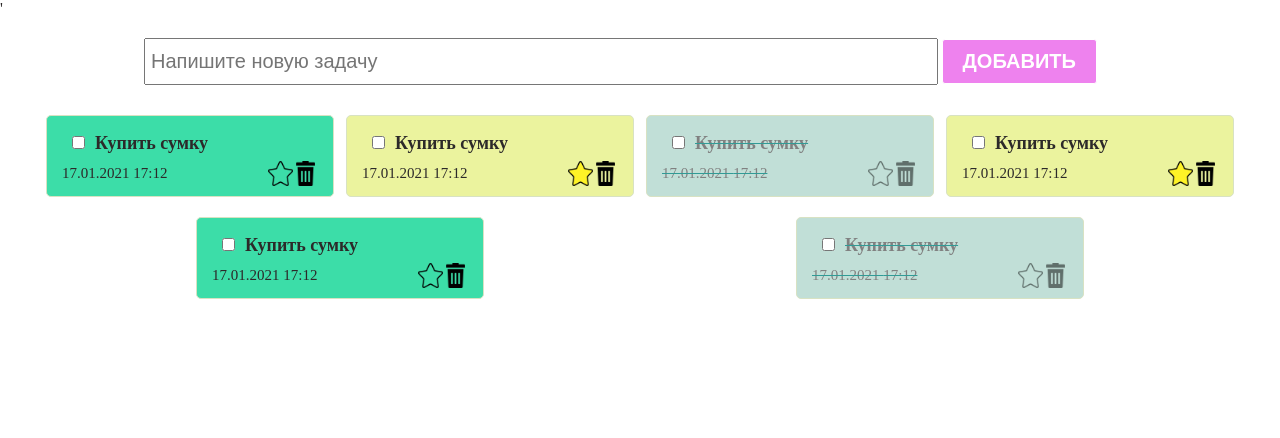
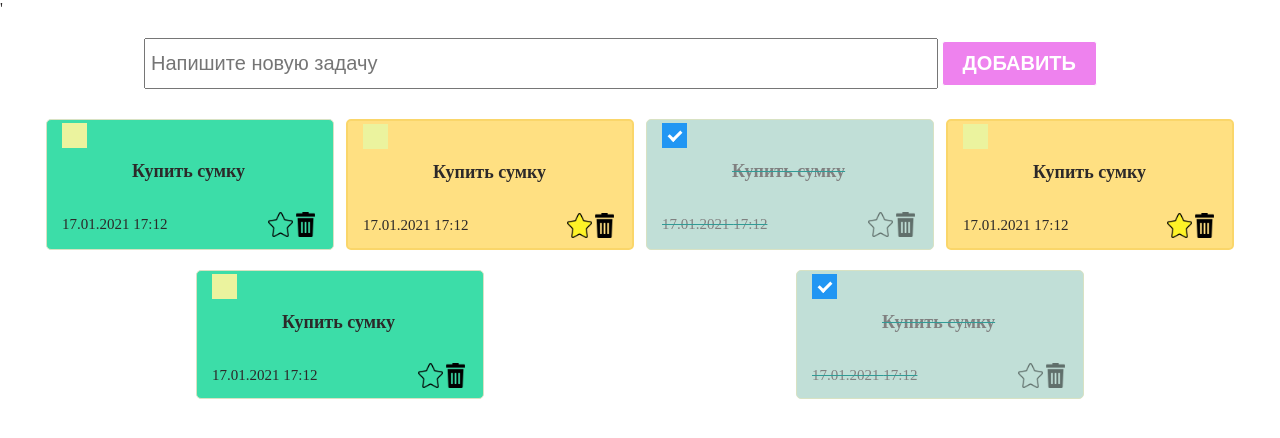
Before and after one commit to Jaka061/to_Do, a Django app: template main/templates/todo.html in a window 1280 px wide. Shown: the top 438 px of the page. Run offline with Django 3.2, Linux system fonts and the light colour scheme; the template is opened without the code that fills it, so the values that code supplies are empty.

Commit message:
corrected  styles and todo.html

```diff
--- a/main/static/styles/checkbox.css
+++ b/main/static/styles/checkbox.css
@@ -1,15 +1,15 @@
 .checkboxCont{
     display: block;
     position: relative;
-    padding: 0px 10px;
-    margin-bottom: 0px;
+    padding: 35px;
+    margin-bottom: 12px;
     cursor: pointer;
     -webkit-user-select: none;
     -moz-user-select: none;
     -ms-user-select: none;
     user-select: none;
 }
-.checkbox{
+.checkboxCont input{
     position: absolute;
     opacity: 0;
     cursor: pointer;
@@ -22,5 +22,28 @@
     left: 0;
     height: 25px;
     width: 25px;
-    /* background-color: rgb(235, 243, 158); */
+    background-color: rgb(235, 243, 158);
 }
+.checkboxCont input:checked ~ .checkmark {
+    background-color: #2196F3;
+}
+.checkmark:after {
+    content: "";
+    position: absolute;
+    display: none;
+}
+.checkboxCont input:checked ~ .checkmark:after {
+    display: block;
+}
+
+.checkmark:after {
+    left: 9px;
+    top: 5px;
+    width: 5px;
+    height: 10px;
+    border: solid white;
+    border-width: 0 3px 3px 0;
+    -webkit-transform: rotate(45deg);
+    -ms-transform: rotate(45deg);
+    transform: rotate(45deg);
+}
--- a/main/static/styles/style.css
+++ b/main/static/styles/style.css
@@ -15,7 +15,7 @@ section{
  width: 80%;
 }
 .createInput{
-    padding: 10px 5px;
+    padding: 12px 5px;
     font-size: 20px;
     width: 80%;
 }
@@ -61,8 +61,8 @@ section{
     opacity: 0.5;
 }
 .marked{
-    background-color: rgb(235, 243, 158);
-    color: rgb(238, 235, 46);
+    background-color: #FFE082;
+    border: 2px solid #fad66a
 }
 .header1{
     display: flex;
--- a/main/templates/todo.html
+++ b/main/templates/todo.html
@@ -52,7 +53,7 @@
         <div class="toDo done">
             <div class="header1">
                 <label class="checkboxCont">
-                    <input type="checkbox">
+                    <input type="checkbox"  checked>
                     <span class="checkmark"></span>
                 </label>
                 <h4>Купить сумку</h4>
@@ -103,7 +104,7 @@
         <div class="toDo done">
             <div class="header1">
                 <label class="checkboxCont">
-                    <input type="checkbox">
+                    <input type="checkbox" checked>
                     <span class="checkmark"></span>
                 </label>
                 <h4>Купить сумку</h4>
--- a/todo/urls.py
+++ b/todo/urls.py
@@ -22,8 +22,8 @@ from django.conf.urls.static import static
 
 urlpatterns = [
     path('admin/', admin.site.urls),
-    path('',third,name ="test3"),
-    path('todo/',todo,name="test"),
+    path('',todo,name="todo"),
+    path('test3/',third,name ="test3"),
     path('test2/',second)
 ]   + static(settings.STATIC_URL,document_root=settings.STATIC_ROOT) \
     + static(settings.MEDIA_URL,document_root=settings.MEDIA_ROOT)
```
Also changed, not shown: other parts of main/templates/todo.html (+13 -12 lines).
